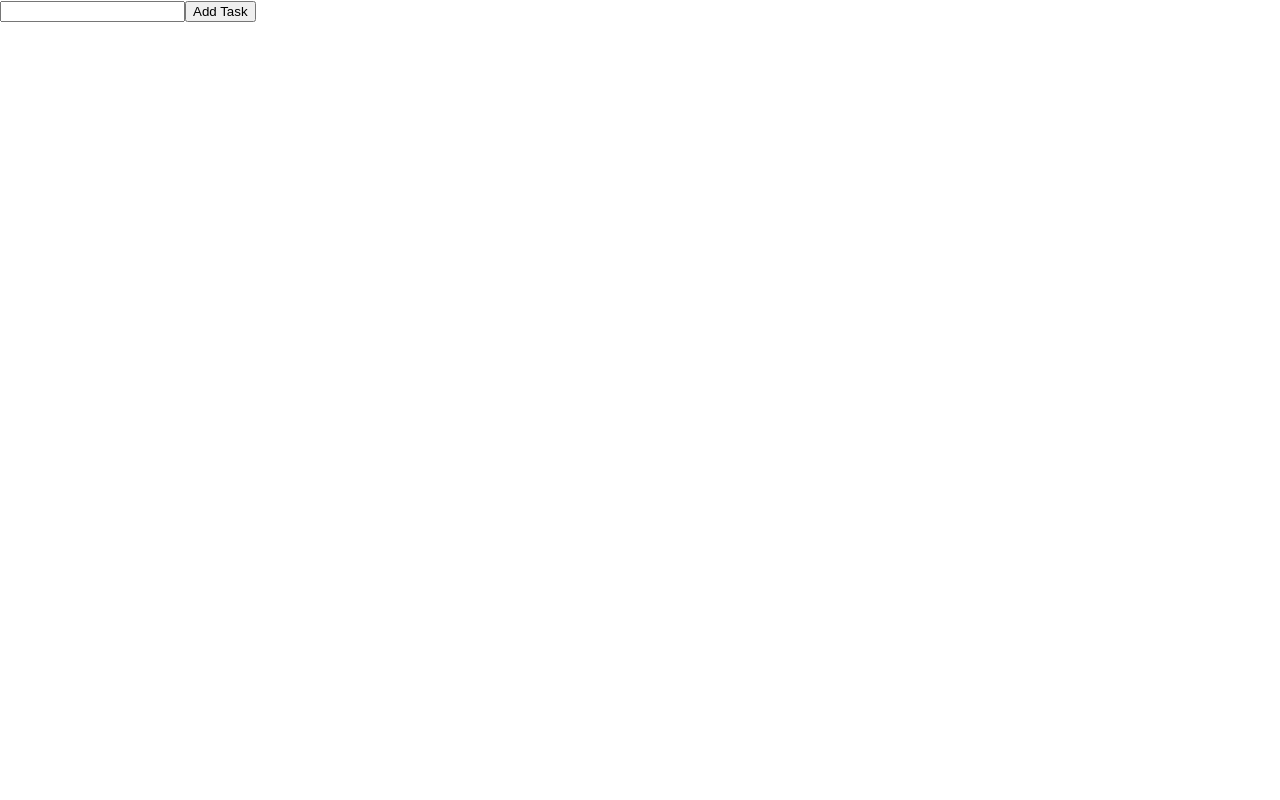
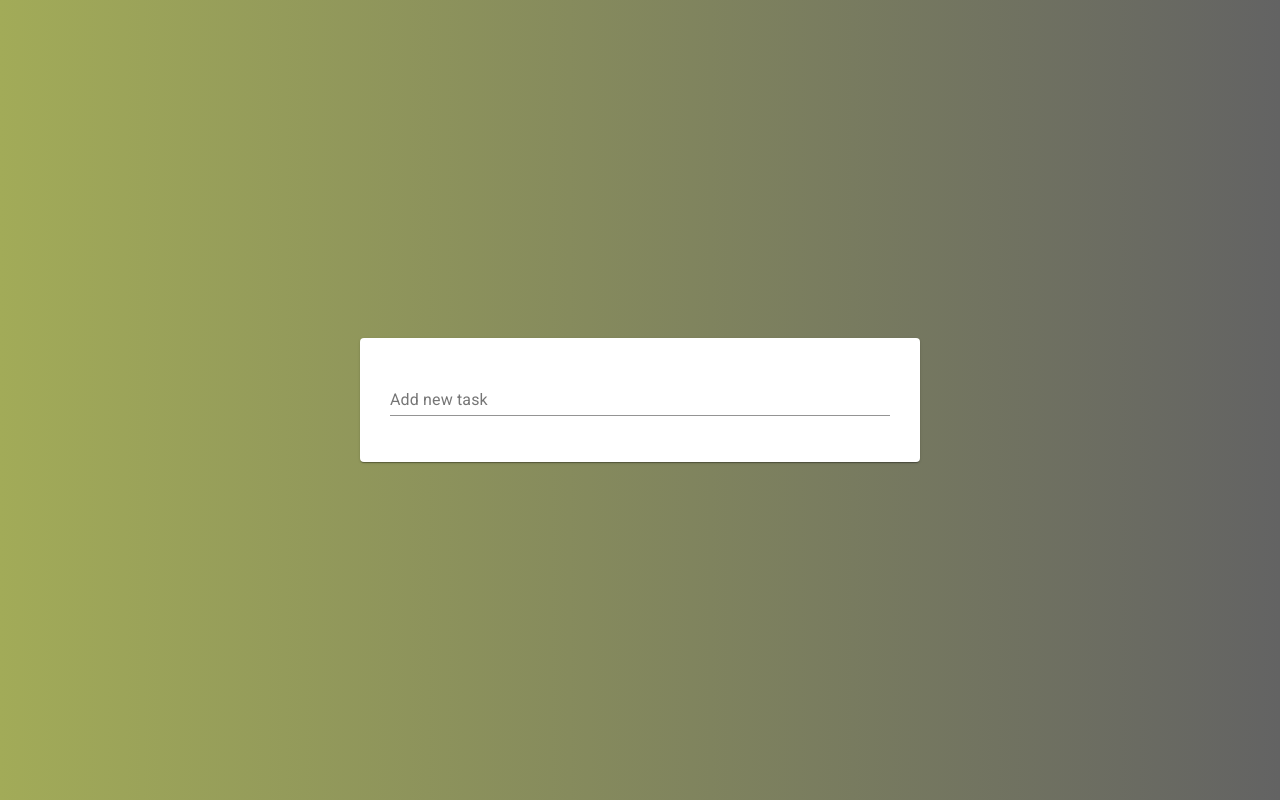
Before and after one commit to paulopiyo777/tasklist-chrome-extension, a React (Create React App) app: page / in a window 1280 px wide. Built offline with nearby package versions, Linux system fonts and the light colour scheme.

Commit message:
add stylesheet and task icons

```diff
--- a/src/App.css
+++ b/src/App.css
@@ -1,38 +1,24 @@
-.App {
-  text-align: center;
+html, body, #root, .App {
+  height: 100%;
 }
 
-.App-logo {
-  height: 40vmin;
-  pointer-events: none;
+.App {
+  background: #636363;  /* fallback for old browsers */
+  background: -webkit-linear-gradient(to right, #a2ab58, #636363);  /* Chrome 10-25, Safari 5.1-6 */
+  background: linear-gradient(to right, #a2ab58, #636363); /* W3C, IE 10+/ Edge, Firefox 16+, Chrome 26+, Opera 12+, Safari 7+ */
+
+  display: flex;
+  /* center component horizontally */
+  justify-content: center;
+  /* center component vertically */
+  align-items: center;
 }
 
-@media (prefers-reduced-motion: no-preference) {
-  .App-logo {
-    animation: App-logo-spin infinite 20s linear;
-  }
+.main-container {
+  width: 500px;
+  padding: 30px;
 }
 
-.App-header {
-  background-color: #282c34;
-  min-height: 100vh;
-  display: flex;
-  flex-direction: column;
-  align-items: center;
-  justify-content: center;
-  font-size: calc(10px + 2vmin);
-  color: white;
+.add-task-input {
+  width: 100%;
 }
-
-.App-link {
-  color: #61dafb;
-}
-
-@keyframes App-logo-spin {
-  from {
-    transform: rotate(0deg);
-  }
-  to {
-    transform: rotate(360deg);
-  }
-}
--- a/src/App.js
+++ b/src/App.js
@@ -1,5 +1,23 @@
 import React, { Component } from 'react';
 import Card from '@material-ui/core/Card';
+import TextField from '@material-ui/core/TextField';
+import './App.css';
+import List from '@material-ui/core/List';
+import ListItem from '@material-ui/core/ListItem';
+import ListItemAvatar from '@material-ui/core/ListItemAvatar';
+// import ListItemIcon from '@material-ui/core/ListItemIcon';
+import ListItemSecondaryAction from '@material-ui/core/ListItemSecondaryAction';
+import ListItemText from '@material-ui/core/ListItemText';
+import Avatar from '@material-ui/core/Avatar';
+import IconButton from '@material-ui/core/IconButton';
+// import FormGroup from '@material-ui/core/FormGroup';
+// import FormControlLabel from '@material-ui/core/FormControlLabel';
+// import Checkbox from '@material-ui/core/Checkbox';
+// import Grid from '@material-ui/core/Grid';
+// import Typography from '@material-ui/core/Typography';
+// import FolderIcon from '@material-ui/icons/Folder';
+// import DeleteIcon from '@material-ui/icons/Delete';
+import Icon from '@material-ui/core/Icon';
 
 class App extends Component {
   state = {
@@ -38,14 +56,41 @@ class App extends Component {
   }
 
   render() {
-    return(
-      <div>
-        <input type='text' value={this.state.input} onChange={e => this.setState({input: e.target.value})}></input>
-        <button onClick={this.addTask.bind(this, this.state.input)}>Add Task</button>
-        <ul>
-          {this.state.tasks.map(task =>
-          <li key={task.id}>{task.name}<button onClick={this.deleteTask.bind(this, task.id)}>delete</button></li>)}
-        </ul>
+    return (
+      <div className='App'>
+        <Card className='main-container'>
+          <TextField
+            className='add-task-input'
+            type="text"
+            value={this.state.input}
+            onChange={(e) => this.setState({ input: e.target.value })}
+            label= "Add new task"
+            onKeyPress={e => {
+              if(e.key==='Enter') {
+                this.addTask(this.state.input);
+              }
+            }}
+            />
+          <List>
+            {this.state.tasks.map((task) =>
+                <ListItem>
+                  <ListItemAvatar>
+                    <Avatar>
+                      <Icon>dynamic_form</Icon>
+                    </Avatar>
+                  </ListItemAvatar>
+                  <ListItemText
+                    primary={task.name}
+                  />
+                  <ListItemSecondaryAction>
+                    <IconButton edge="end" aria-label="delete">
+                    <Icon>delete</Icon>
+                    </IconButton>
+                  </ListItemSecondaryAction>
+                </ListItem>,
+            )}
+          </List>
+        </Card>
       </div>
     );
   }
```
